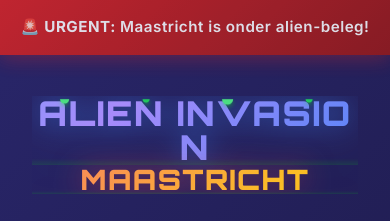
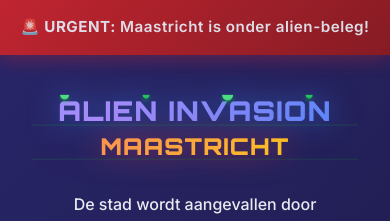
Before and after one commit to x4b5/game2026, a SvelteKit app: page /game/kappa-grid-27 in a window 390 px wide. Shown: the top 221 px of the page. Built offline with nearby package versions, Linux system fonts and the light colour scheme.

Commit message:
fix: perfect centering and mobile title fitting on landing page

```diff
--- a/src/routes/game/kappa-grid-27/+page.svelte
+++ b/src/routes/game/kappa-grid-27/+page.svelte
@@ -310,6 +310,10 @@
         animation: fadeIn 0.8s ease forwards;
         position: relative;
         z-index: 1;
+        display: flex;
+        flex-direction: column;
+        align-items: center;
+        text-align: center;
     }
 
     .welcome-page.mounted {
@@ -423,13 +427,12 @@
 
     .title {
         font-family: "Orbitron", sans-serif;
-        font-size: clamp(2.5rem, 10vw, 6rem);
-        line-height: 1;
+        font-size: clamp(2rem, 8vw, 5rem);
+        line-height: 1.1;
         margin-bottom: 2rem;
+        width: 100%;
         display: flex;
-        flex-direction: column;
-        align-items: center;
-        width: 100%;
+        justify-content: center;
     }
 
     .title-wrapper {
@@ -437,8 +440,7 @@
         flex-direction: column;
         gap: 0.5rem;
         width: 100%;
-        max-width: 100vw;
-        overflow-x: hidden;
+        max-width: 100%;
     }
 
     .line1,
@@ -449,7 +451,7 @@
         font-weight: 900;
         letter-spacing: 0.05em;
         text-transform: uppercase;
-        word-break: break-all;
+        word-wrap: break-word;
     }
 
     .line1 {
@@ -457,6 +459,7 @@
         background: linear-gradient(135deg, #60a5fa, #a78bfa, #3b82f6);
         background-size: 200% 200%;
         -webkit-background-clip: text;
+        background-clip: text;
         -webkit-text-fill-color: transparent;
         animation:
             glow-blue 3s infinite,
@@ -534,6 +537,7 @@
         background: linear-gradient(135deg, #f87171, #fbbf24, #ef4444);
         background-size: 200% 200%;
         -webkit-background-clip: text;
+        background-clip: text;
         -webkit-text-fill-color: transparent;
         animation:
             glow-red 3s infinite,
@@ -634,6 +638,7 @@
         background: linear-gradient(135deg, #a855f7, #ec4899, #f472b6);
         background-size: 200% 200%;
         -webkit-background-clip: text;
+        background-clip: text;
         -webkit-text-fill-color: transparent;
         animation: gradientMove 4s ease infinite;
         text-shadow: 0 0 30px rgba(168, 85, 247, 0.5);
@@ -936,19 +941,15 @@
         }
 
         .title {
-            font-size: clamp(1.8rem, 8vw, 2.5rem);
-        }
-
-        .title-wrapper {
-            gap: 0.1rem;
+            font-size: clamp(1.6rem, 7vw, 2.5rem);
         }
 
         .line1 {
-            font-size: 1.1em;
+            font-size: 1em;
         }
 
         .line2 {
-            font-size: 0.9em;
+            font-size: 0.85em;
         }
 
         .subtitle {
```
